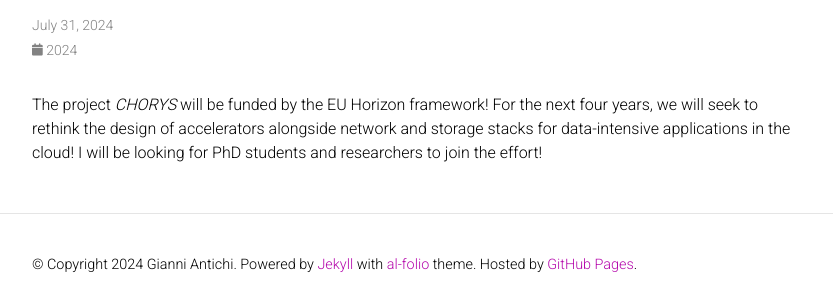
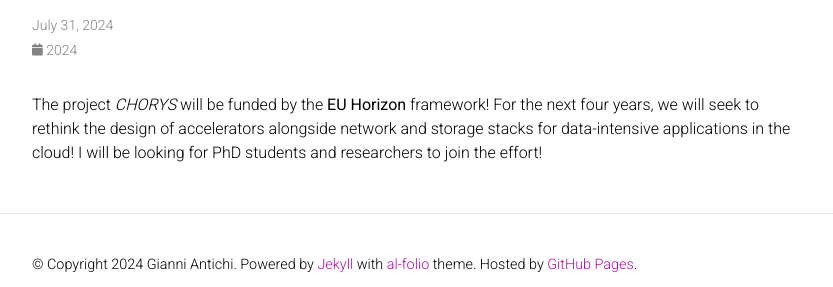
Before and after one commit to GianniAntichi/GianniAntichi.github.io, a Jekyll site: the page built from _news/announcement_19.md, in a window 1280 px wide. Shown: the part 146-433 px from the top of the page, without its empty margins (223-1056 px from the left). Built offline with Jekyll 4.4.1, drawn with Linux system fonts in a browser that asks for light colours; comment, search, counter and statistics services are not loaded; a style sheet for code colours, icons or effects is not loaded.

Commit message:
small fix in news

```diff
--- a/_news/announcement_19.md
+++ b/_news/announcement_19.md
@@ -5,4 +5,4 @@ inline: true
 related_posts: false
 ---
 
-The project <i>CHORYS</i> will be funded by the EU Horizon framework! For the next four years, we will seek to rethink the design of accelerators alongside network and storage stacks for data-intensive applications in the cloud! I will be looking for PhD students and researchers to join the effort!
+The project <i>CHORYS</i> will be funded by the <b>EU Horizon</b> framework! For the next four years, we will seek to rethink the design of accelerators alongside network and storage stacks for data-intensive applications in the cloud! I will be looking for PhD students and researchers to join the effort!
```
